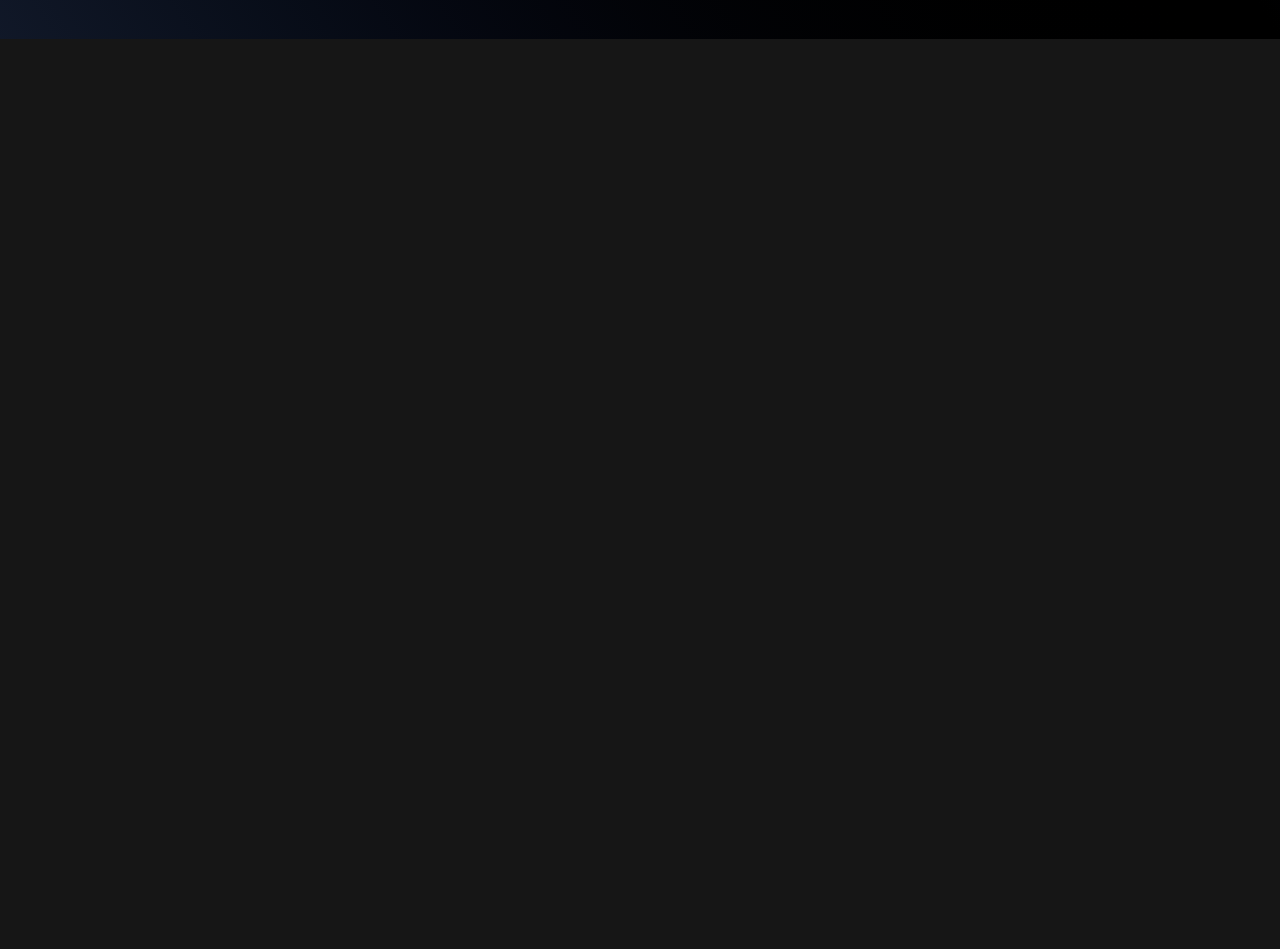
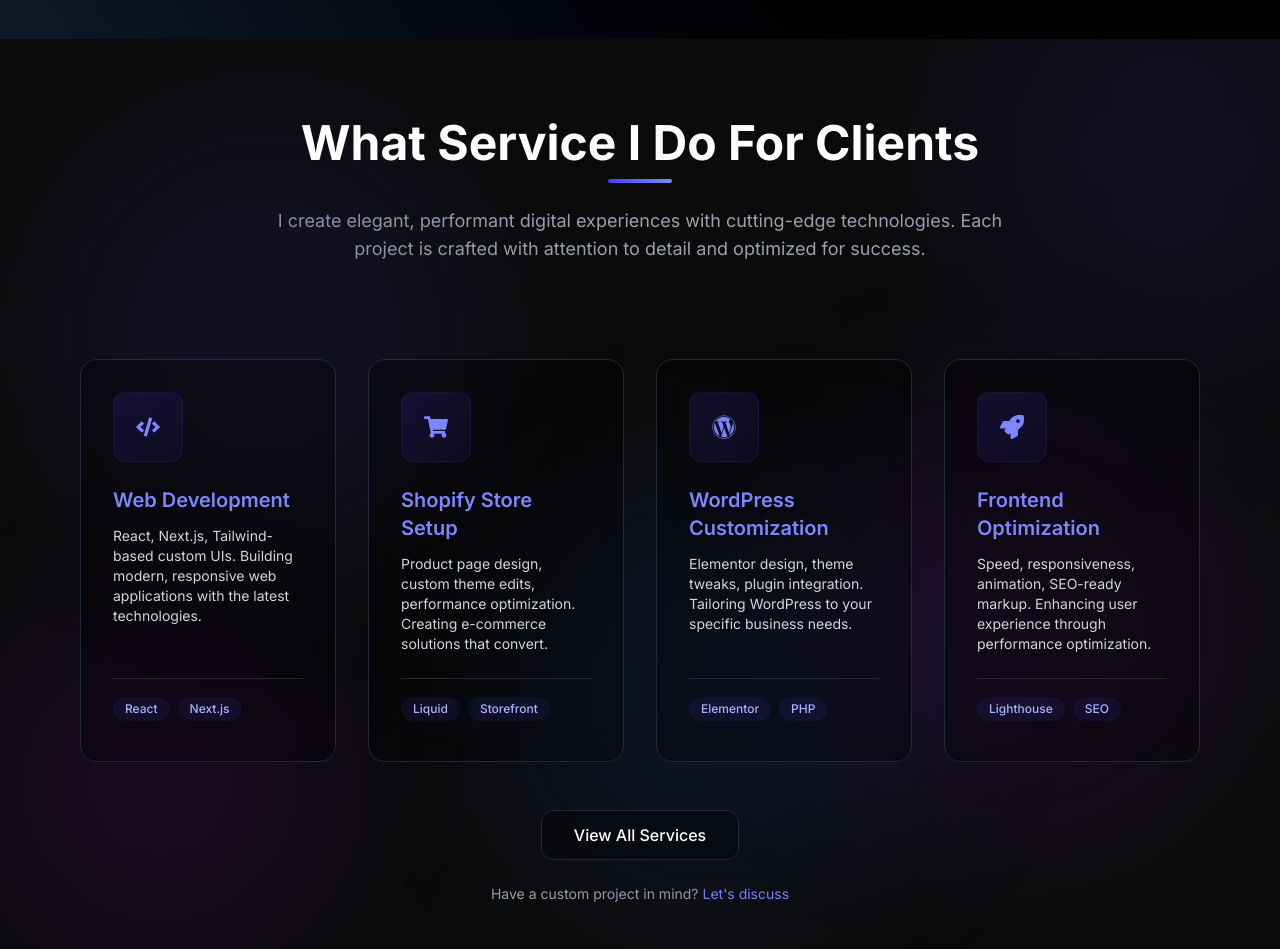
Before and after one commit to malahim-MAR/malahim-portfolio, a Next.js app: page / in a window 1280 px wide. Shown: the part 3900-4849 px from the top of the page. Before the commit the page ends 3939 px from the top, so only its background shows below. Built offline with nearby package versions, Linux system fonts and the light colour scheme.

Commit message:
Service Section

```diff
--- /dev/null
+++ b/src/app/Components/Service.jsx
@@ -0,0 +1,127 @@
+// components/Service.jsx
+'use client';
+import React, { useEffect, useRef } from 'react';
+import { FaCode, FaShoppingCart, FaWordpress, FaRocket } from 'react-icons/fa';
+
+const Service = () => {
+    const cardsRef = useRef([]);
+
+    useEffect(() => {
+        const observer = new IntersectionObserver(
+            (entries) => {
+                entries.forEach(entry => {
+                    if (entry.isIntersecting) {
+                        entry.target.style.opacity = "1";
+                        entry.target.style.transform = "translateY(0)";
+                    }
+                });
+            },
+            { threshold: 0.1 }
+        );
+
+        cardsRef.current.forEach(card => {
+            if (card) {
+                observer.observe(card);
+            }
+        });
+
+        return () => {
+            cardsRef.current.forEach(card => {
+                if (card) observer.unobserve(card);
+            });
+        };
+    }, []);
+
+    const services = [
+        {
+            icon: <FaCode className="text-indigo-400 text-2xl" />,
+            title: "Web Development",
+            description: "React, Next.js, Tailwind-based custom UIs. Building modern, responsive web applications with the latest technologies.",
+            tags: ["React", "Next.js"]
+        },
+        {
+            icon: <FaShoppingCart className="text-indigo-400 text-2xl" />,
+            title: "Shopify Store Setup",
+            description: "Product page design, custom theme edits, performance optimization. Creating e-commerce solutions that convert.",
+            tags: ["Liquid", "Storefront"]
+        },
+        {
+            icon: <FaWordpress className="text-indigo-400 text-2xl" />,
+            title: "WordPress Customization",
+            description: "Elementor design, theme tweaks, plugin integration. Tailoring WordPress to your specific business needs.",
+            tags: ["Elementor", "PHP"]
+        },
+        {
+            icon: <FaRocket className="text-indigo-400 text-2xl" />,
+            title: "Frontend Optimization",
+            description: "Speed, responsiveness, animation, SEO-ready markup. Enhancing user experience through performance optimization.",
+            tags: ["Lighthouse", "SEO"]
+        }
+    ];
+
+    return (
+        <section className="relative w-full py-20 overflow-hidden bg-[#0b0b0b]">
+            {/* Background elements */}
+            <div className="absolute top-[10%] left-[5%] w-[400px] h-[400px] rounded-full bg-indigo-900/20 blur-[80px] animate-blob" />
+            <div className="absolute top-[40%] right-[5%] w-[400px] h-[400px] rounded-full bg-purple-900/20 blur-[80px] animate-blob animation-delay-2000" />
+            <div className="absolute bottom-[10%] left-[40%] w-[400px] h-[400px] rounded-full bg-blue-900/20 blur-[80px] animate-blob animation-delay-4000" />
+
+            <div className="absolute -top-20 -right-20 w-96 h-96 rounded-full bg-indigo-600/10 blur-[100px] animate-float" />
+            <div className="absolute bottom-10 left-0 w-80 h-80 rounded-full bg-purple-600/10 blur-[80px] animate-float animation-delay-3000" />
+
+            {/* Content container without max-width */}
+            <div className="w-full px-6 sm:px-10 lg:px-20">
+                {/* Heading Area */}
+                <div className="text-center mb-16">
+                    <h2 className="text-4xl md:text-5xl font-bold text-white mb-6 relative pb-4 after:content-[''] after:absolute after:bottom-0 after:left-1/2 after:-translate-x-1/2 after:w-16 after:h-1 after:bg-gradient-to-r after:from-indigo-600 after:to-indigo-400 after:rounded-full">
+                        What Service I Do For Clients
+                    </h2>
+                    <p className="text-lg text-gray-400 max-w-3xl mx-auto">
+                        I create elegant, performant digital experiences with cutting-edge technologies. Each project is crafted with attention to detail and optimized for success.
+                    </p>
+                </div>
+
+                {/* Services Grid */}
+                <div className="grid grid-cols-1 md:grid-cols-2 lg:grid-cols-4 gap-8">
+                    {services.map((service, index) => (
+                        <div
+                            key={index}
+                            ref={el => cardsRef.current[index] = el}
+                            className="bg-black/30 backdrop-blur-md border border-gray-800 rounded-2xl p-8 flex flex-col transition-all duration-500 hover:-translate-y-2 hover:shadow-[0_20px_40px_-10px_rgba(79,70,229,0.3)] hover:border-indigo-400/30 opacity-0 translate-y-8"
+                        >
+                            <div className="w-[70px] h-[70px] flex items-center justify-center rounded-xl bg-gradient-to-br from-indigo-600/15 to-indigo-800/10 border border-indigo-500/10 mb-6 transition-all duration-300 group-hover:scale-105">
+                                {service.icon}
+                            </div>
+                            <h3 className="text-xl font-semibold text-indigo-400 mb-3">{service.title}</h3>
+                            <p className="text-gray-300 text-sm flex-grow">{service.description}</p>
+                            <div className="mt-6 pt-4 border-t border-gray-800">
+                                {service.tags.map((tag, tagIndex) => (
+                                    <span
+                                        key={tagIndex}
+                                        className="inline-block mr-2 mb-2 text-xs font-medium text-indigo-300 bg-indigo-900/20 py-1 px-3 rounded-full"
+                                    >
+                                        {tag}
+                                    </span>
+                                ))}
+                            </div>
+                        </div>
+                    ))}
+                </div>
+
+                {/* CTA Section */}
+                <div className="mt-20 text-center">
+                    <button className="bg-black/30 backdrop-blur-md border border-gray-800 rounded-xl text-white font-medium px-8 py-3 relative overflow-hidden transition-all duration-300 hover:shadow-[0_10px_30px_-10px_rgba(99,102,241,0.3)] group">
+                        <span className="relative z-10">View All Services</span>
+                        <div className="absolute inset-0 bg-gradient-to-r from-indigo-600 to-indigo-800 opacity-0 group-hover:opacity-100 transition-opacity duration-300"></div>
+                    </button>
+                    <p className="text-gray-400 text-sm mt-6">
+                        Have a custom project in mind? <a href="#" className="text-indigo-400 hover:text-indigo-300 transition-colors">Let's discuss</a>
+                    </p>
+                </div>
+            </div>
+        </section>
+
+    );
+};
+
+export default Service;
--- a/src/app/page.js
+++ b/src/app/page.js
@@ -3,6 +3,7 @@
 import Navbar from "./Components/Navbar";
 import Skills from "./Components/Skills";
 import ProjectsSection from "./Components/ProjectsSection";
+import Service from "./Components/Service";
 
 const page = () => {
   return (
@@ -12,6 +13,7 @@
         <Hero />
         <Skills />
         <ProjectsSection />
+        <Service />
       </div>
     </>
   );
```
